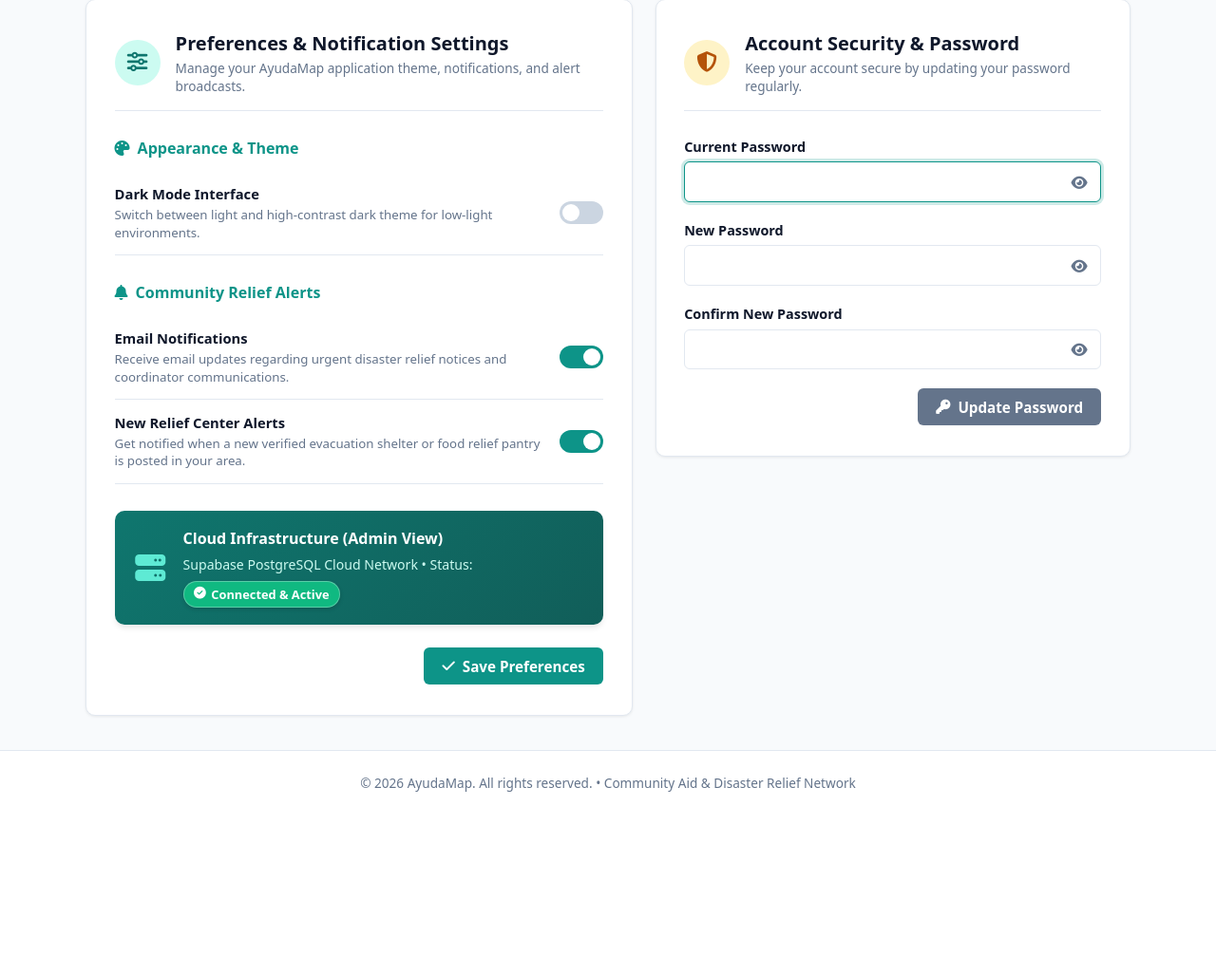
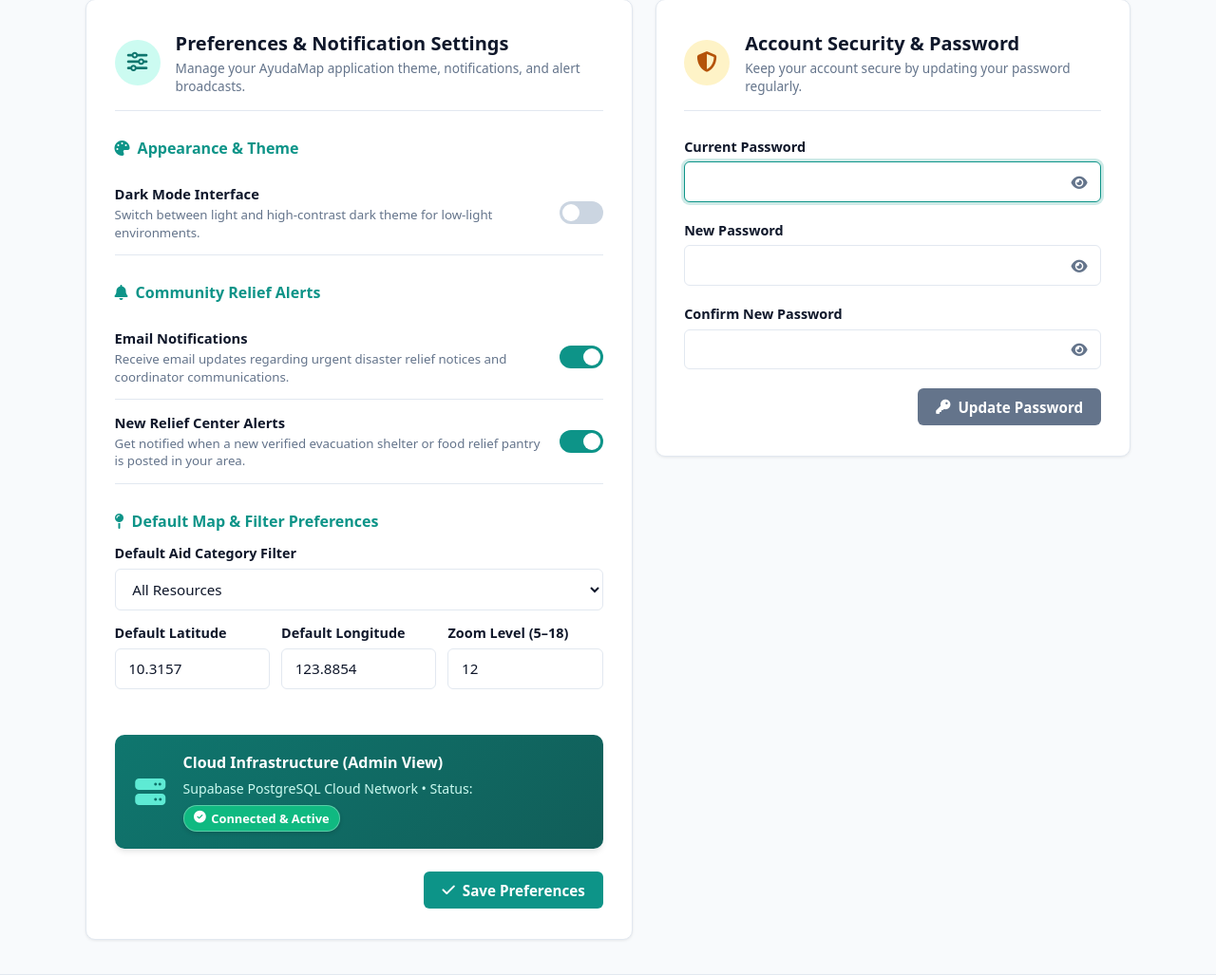
Before and after one commit to DanielMarkA/AyudaMap, a Django app: page /settings/ in a window 1280 px wide. Shown: the part 99-1126 px from the top of the page at 95% size. Before the commit the page ends 933 px from the top, so only its background shows below. Run offline with Django 5.2, Linux system fonts and the light colour scheme; the visitor is signed in with stand-in values (Sample User, id 1).

Commit message:
feat(settings): add default map center coordinates, zoom, and category filter preferences

```diff
--- a/apps/user_settings/forms.py
+++ b/apps/user_settings/forms.py
@@ -1,12 +1,25 @@
 from django import forms
 from .models import UserSettings
+
 
 class UserSettingsForm(forms.ModelForm):
     class Meta:
         model = UserSettings
-        fields = ['dark_mode', 'email_notifications', 'notify_on_new_resources']
+        fields = [
+            'dark_mode',
+            'email_notifications',
+            'notify_on_new_resources',
+            'preferred_category',
+            'default_latitude',
+            'default_longitude',
+            'default_zoom',
+        ]
         widgets = {
             'dark_mode': forms.CheckboxInput(attrs={'class': 'form-check-input', 'id': 'dark_mode_toggle'}),
             'email_notifications': forms.CheckboxInput(attrs={'class': 'form-check-input'}),
             'notify_on_new_resources': forms.CheckboxInput(attrs={'class': 'form-check-input'}),
+            'preferred_category': forms.Select(attrs={'class': 'form-control'}),
+            'default_latitude': forms.NumberInput(attrs={'class': 'form-control', 'step': '0.0001'}),
+            'default_longitude': forms.NumberInput(attrs={'class': 'form-control', 'step': '0.0001'}),
+            'default_zoom': forms.NumberInput(attrs={'class': 'form-control', 'min': 5, 'max': 18}),
         }
--- a/apps/user_settings/models.py
+++ b/apps/user_settings/models.py
@@ -2,6 +2,7 @@ from django.contrib.auth.models import User
 from django.db import models
 from django.db.models.signals import post_save
 from django.dispatch import receiver
+
 
 class UserSettings(models.Model):
     user = models.OneToOneField(User, on_delete=models.CASCADE, related_name='settings')
@@ -21,6 +22,9 @@ class UserSettings(models.Model):
             ('DONATION', 'Donation Center'),
         ]
     )
+    default_latitude = models.FloatField(default=10.3157, help_text="Default map latitude on login")
+    default_longitude = models.FloatField(default=123.8854, help_text="Default map longitude on login")
+    default_zoom = models.PositiveSmallIntegerField(default=12, help_text="Default map zoom level (5-18)")
     updated_at = models.DateTimeField(auto_now=True)
 
     class Meta:
--- a/templates/home/home.html
+++ b/templates/home/home.html
@@ -352,5 +352,6 @@
 {% block extra_js %}
 <script src="https://unpkg.com/leaflet@1.9.4/dist/leaflet.js" integrity="sha256-20nQCchB9co0qIjJZRGuk2/Z9VM+kNiyxNV1lvTlZBo=" crossorigin=""></script>
 <script id="mapDataJson" type="application/json">{{ map_data_json|safe }}</script>
+<script id="userMapConfigJson" type="application/json">{{ user_map_config_json|safe }}</script>
 <script src="{% static 'js/home/home.js' %}"></script>
 {% endblock %}
--- a/templates/user_settings/settings.html
+++ b/templates/user_settings/settings.html
@@ -71,6 +71,31 @@
                                 {{ form.notify_on_new_resources }}
                                 <span class="slider round"></span>
                             </label>
+                        </div>
+                    </div>
+                </div>
+
+                <!-- Map & Filter Defaults Section -->
+                <div class="settings-section">
+                    <h3 class="section-title"><i class="fa-solid fa-map-pin"></i> Default Map &amp; Filter Preferences</h3>
+
+                    <div class="form-group" style="margin-bottom: 14px;">
+                        <label for="{{ form.preferred_category.id_for_label }}"><strong>Default Aid Category Filter</strong></label>
+                        {{ form.preferred_category }}
+                    </div>
+
+                    <div class="form-row" style="display: grid; grid-template-columns: 1fr 1fr 1fr; gap: 12px;">
+                        <div class="form-group">
+                            <label for="{{ form.default_latitude.id_for_label }}">Default Latitude</label>
+                            {{ form.default_latitude }}
+                        </div>
+                        <div class="form-group">
+                            <label for="{{ form.default_longitude.id_for_label }}">Default Longitude</label>
+                            {{ form.default_longitude }}
+                        </div>
+                        <div class="form-group">
+                            <label for="{{ form.default_zoom.id_for_label }}">Zoom Level (5–18)</label>
+                            {{ form.default_zoom }}
                         </div>
                     </div>
                 </div>
```
Also changed, not shown: apps/home/views.py (+7 -0 lines), static/js/home/home.js (+8 -2 lines), apps/user_settings/migrations/0002_usersettings_default_latitude_and_more.py (added).
